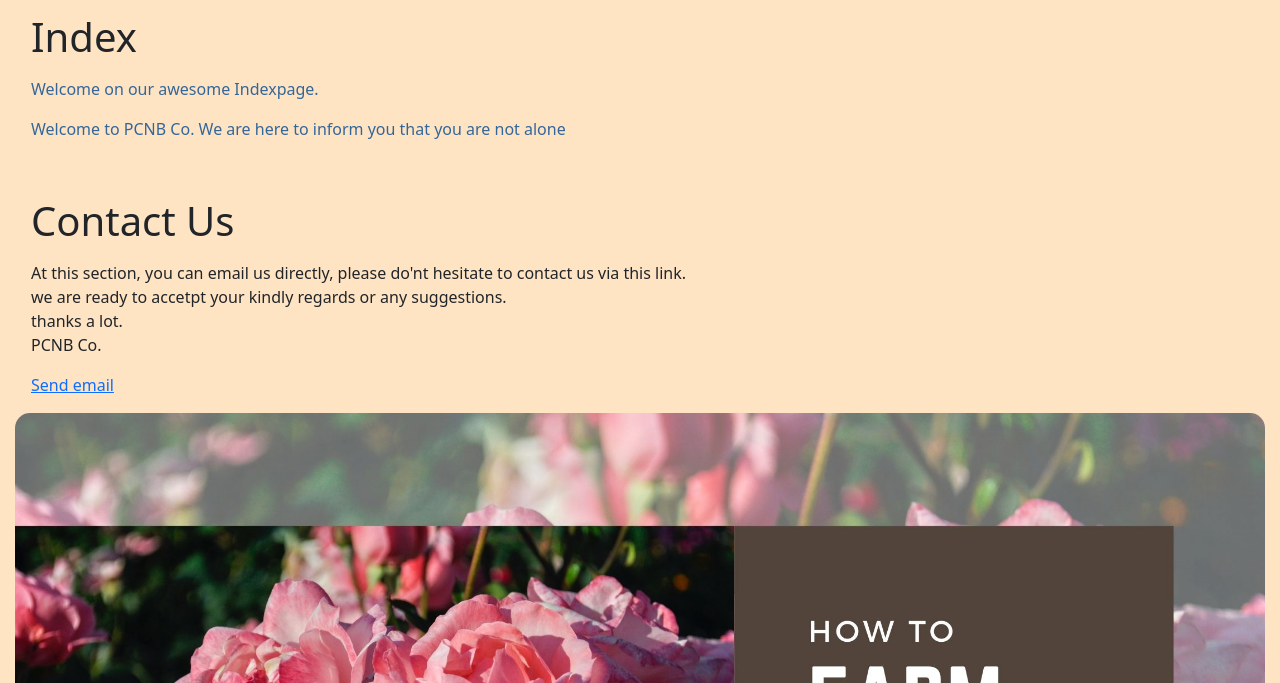
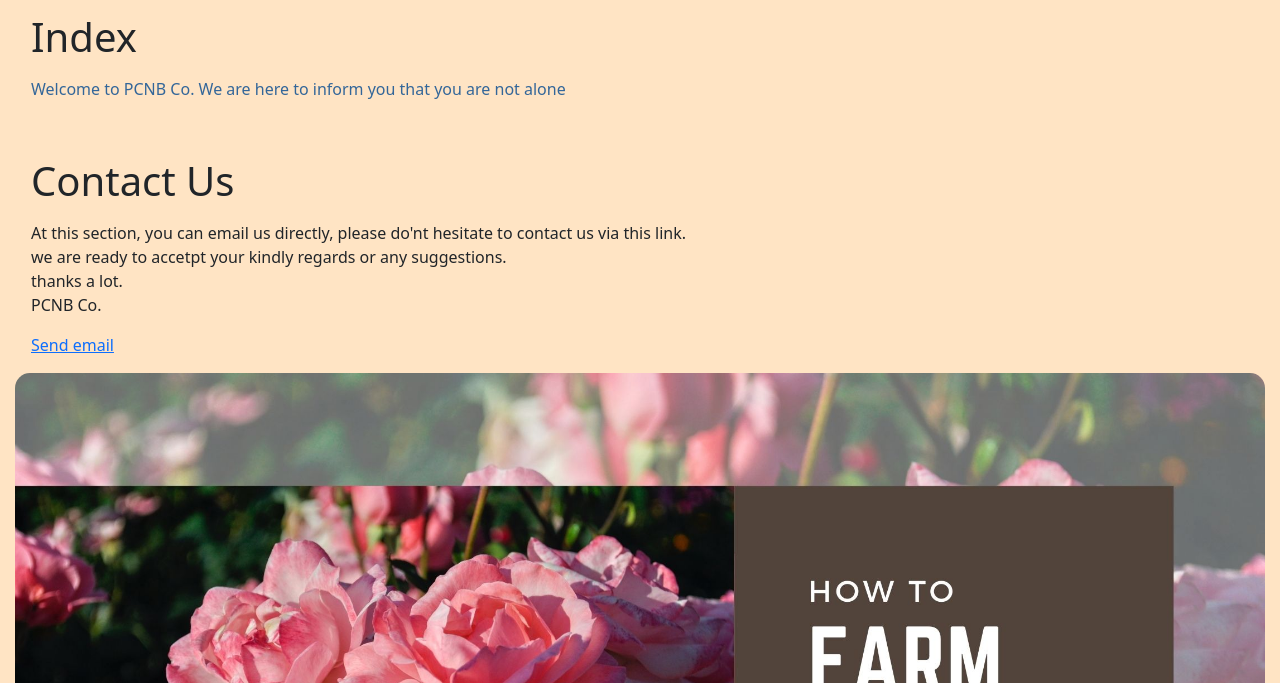
Before and after one commit to parsiancanab/canab.ir, a plain HTML site: page index.html in a window 1280 px wide. Shown: the part 117-800 px from the top of the page. Drawn offline with nearby package versions, Linux system fonts and the light colour scheme.

Commit message:
Update index.html

```diff
--- a/index.html
+++ b/index.html
@@ -54,7 +54,6 @@
       </ul>
     <div id="content">
         <h1 class="m-3">Index</h1>
-        <p class="important m-3">Welcome on our awesome Indexpage.</p>
         <p class="important m-3">Welcome to PCNB Co. We are here to inform you that you are not alone</p><br>
         <h1 class="m-3">Contact Us</h1>
         <p class="m-3">At this section, you can email us directly, please do'nt hesitate to contact us via this link. <br>
```
